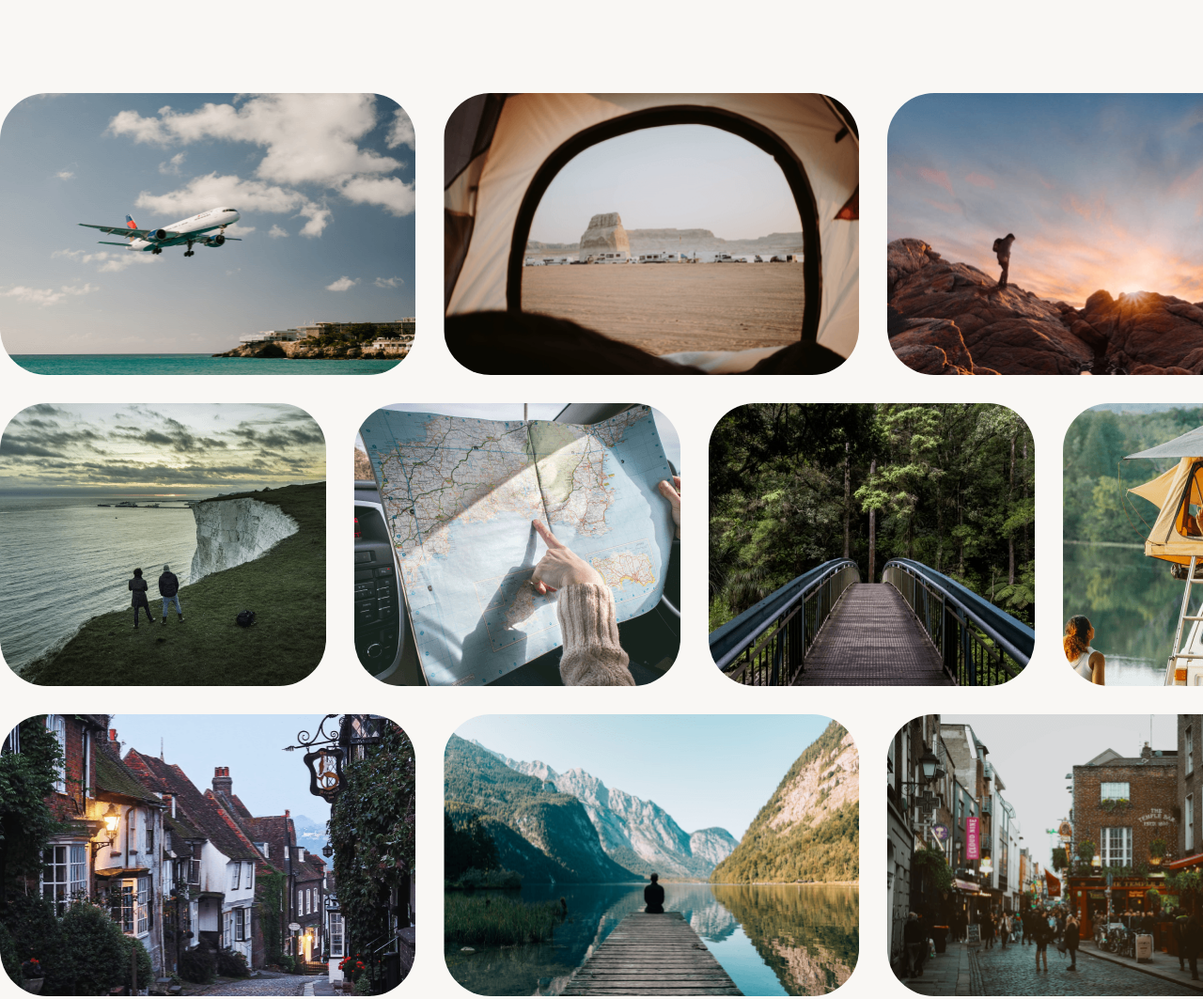
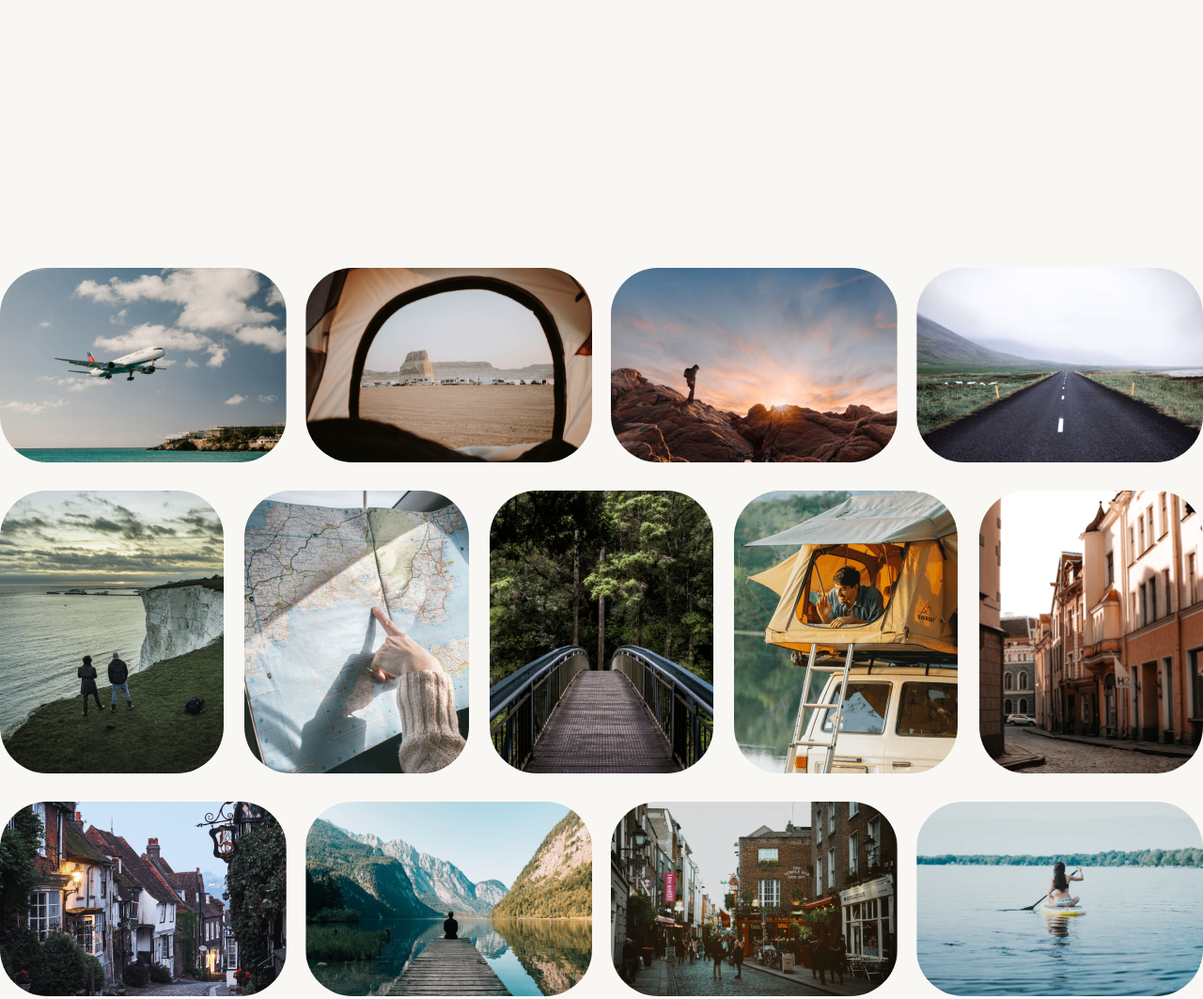
Before and after one commit to NikolayBuch/Test, a plain HTML site: page index.html in a window 1280 px wide. Shown: the part 5117-6180 px from the top of the page at 94% size. Drawn offline with Linux system fonts and the light colour scheme; files whose address does not match are found by name.

Commit message:
bug fix 5

```diff
--- a/style.css
+++ b/style.css
@@ -381,7 +381,7 @@
         gap: 30px;
     }
     .chooseyourtour-navbar{
-        width: 300px;
+        width: 300cdсвcdcddccdcdcddscdpx;
         height: 56px;
         display: flex;
         flex-wrap: wrap;
@@ -1009,7 +1009,7 @@ input[type=date]::-webkit-calendar-picker-indicator {
     }
     .reviews-cards__review{
         width: 278px;
-        height: 253px;
+        height: auto;
         margin-top: 20px;
         margin-left: 20px;
     }
@@ -1067,31 +1067,29 @@ input[type=date]::-webkit-calendar-picker-indicator {
 }
 .travel-photo__class1{
     border-radius: 50px;
-    width: 442px;
+    width: 23.8%;
     object-fit: cover;
 }
 .travel-photo__class2{
     border-radius: 50px;
-    width: 347px;
+    width: 18.6%;
     height: 301px;
     object-fit: cover;
 }
 .blok1{
     display: flex;
-    gap: 30px;
+    gap: 1.6%;
     flex-direction: row;
     max-width: 1860px;
     width: 100%;
-    overflow: auto;
     justify-content: space-between;
 }
 .blok2{
     display: flex;
-    gap: 30px;
+    gap: 1.6%;
     flex-direction: row;
     max-width: 1860px;
     width: 100%;
-    overflow: auto;
     justify-content: space-between;
 }
 @media(max-width:1024px){
```
